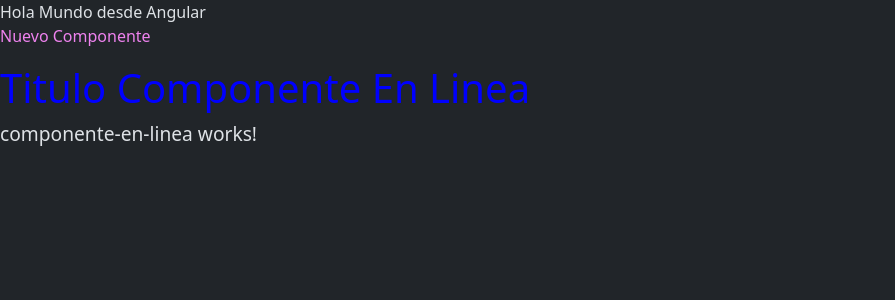
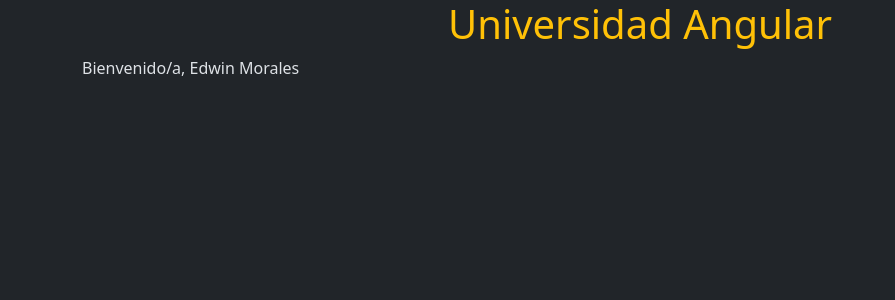
Before and after one commit to odgm/angular-app, an Angular app: page / in a window 1280 px wide. Shown: the top 300 px of the page, without its empty margins (0-895 px from the left). Built offline with nearby package versions, Linux system fonts and the light colour scheme.

Commit message:
interpolacion

```diff
--- a/src/app/app.html
+++ b/src/app/app.html
@@ -1,3 +1,5 @@
-{{title()}}
+<!--<div class="container">
+    <h1 class="text-center">{{title()}}</h1>
+</div>-->
 
-<app-nuevo-componente/>
+<app-interpolacion/>
--- a/src/app/app.ts
+++ b/src/app/app.ts
@@ -1,10 +1,11 @@
 import { Component, signal } from '@angular/core';
 import { RouterOutlet } from '@angular/router';
 import { NuevoComponente } from "./nuevo-componente/nuevo-componente";
+import { Interpolacion } from "./interpolacion/interpolacion";
 
 @Component({
   selector: 'app-root',
-  imports: [RouterOutlet, NuevoComponente],
+  imports: [RouterOutlet, NuevoComponente, Interpolacion],
   templateUrl: './app.html',
   styleUrl: './app.css'
 })
--- a/src/app/componente-en-linea/componente-en-linea.ts
+++ b/src/app/componente-en-linea/componente-en-linea.ts
@@ -9,7 +9,7 @@ import { Component } from '@angular/core';
   `,
   styles: `
     h1 {
-      color: blue;
+      color: yellow;
     }
     p {
       font-size: larger;
--- /dev/null
+++ b/src/app/interpolacion/interpolacion.html
@@ -0,0 +1,6 @@
+<section>
+    <div class="container">
+        <h1 class="text-center text-warning">{{titulo}}</h1>
+        <p>Bienvenido/a, {{usuario.nombre}}</p>
+    </div>
+</section>
--- /dev/null
+++ b/src/app/interpolacion/interpolacion.ts
@@ -0,0 +1,15 @@
+import { Component } from '@angular/core';
+
+@Component({
+  selector: 'app-interpolacion',
+  imports: [],
+  templateUrl: './interpolacion.html',
+  styleUrl: './interpolacion.css',
+})
+export class Interpolacion {
+  titulo = "Universidad Angular";
+  usuario = {
+    nombre: "Edwin Morales",
+    edad: 35
+  };
+}
--- a/src/app/nuevo-componente/nuevo-componente.html
+++ b/src/app/nuevo-componente/nuevo-componente.html
@@ -1,3 +1 @@
 <p>{{tituloNuevoComponente}}</p>
-
-<app-componente-en-linea/>
```
Also changed, not shown: src/app/interpolacion/interpolacion.css (added).
